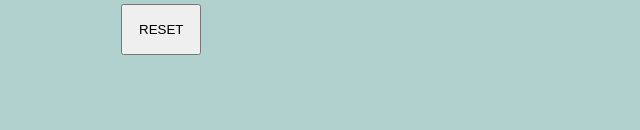
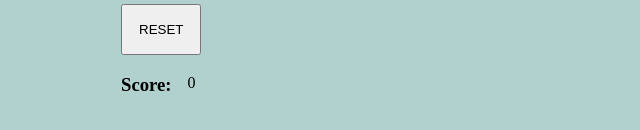
Before and after one commit to blackcrabb/snakes2d, a plain HTML site: page index.html in a window 1280 px wide. Both pictures are taken after a click on the button "RESET". Shown: the part 480-610 px from the top of the page, 287-927 px from the left. Drawn offline with Linux system fonts and the light colour scheme.

Commit message:
Added a section to keep track of the score

```diff
--- a/index.html
+++ b/index.html
@@ -8,6 +8,15 @@
         .container{
             margin-left: 25rem;
             margin-right: 5rem;
+        }
+
+        .score {
+          display: flex;
+        }
+
+        .score p {
+          margin-top: 1.2rem;
+          margin-left: 1rem;
         }
 
         body{
@@ -24,6 +33,10 @@
     <canvas id="gc" width="400" height="400"></canvas>
     <br>
     <button onclick="reload()">RESET</button>
+    <div class="score">
+        <h3>Score:</h3>
+        <p>0</p>
+    </div>
     </div>
     <script>
     window.onload=function() {
@@ -39,6 +52,7 @@
         xv=yv=0;
         trail=[];
         tail = 5;
+        updateScore()
     }
     px=py=10;
     gs=tc=20;
@@ -77,12 +91,23 @@
         }
 
         if(ax==px && ay==py) {
+            updateScore('score')
             tail++;
             ax=Math.floor(Math.random()*tc);
             ay=Math.floor(Math.random()*tc);
         }
         ctx.fillStyle="red";
         ctx.fillRect(ax*gs,ay*gs,gs-2,gs-2);
+    }
+    function updateScore(action) {
+      let x = document.querySelector('.score p')
+      let score = Number(x.textContent)
+
+      if (action === 'score') {
+        x.textContent = score += 1;
+      } else {
+        x.textContent = 0;
+      }
     }
     function keyPush(evt) {
         switch(evt.keyCode) {
```
